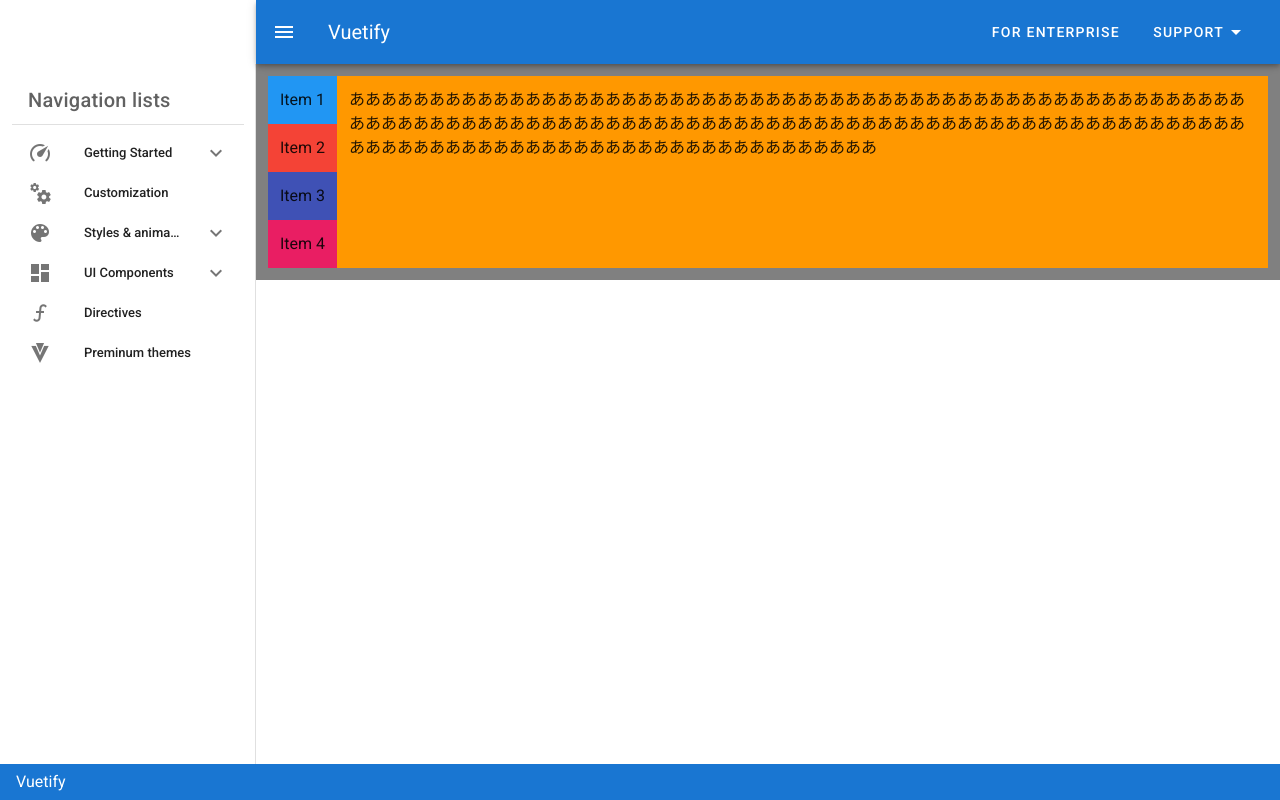
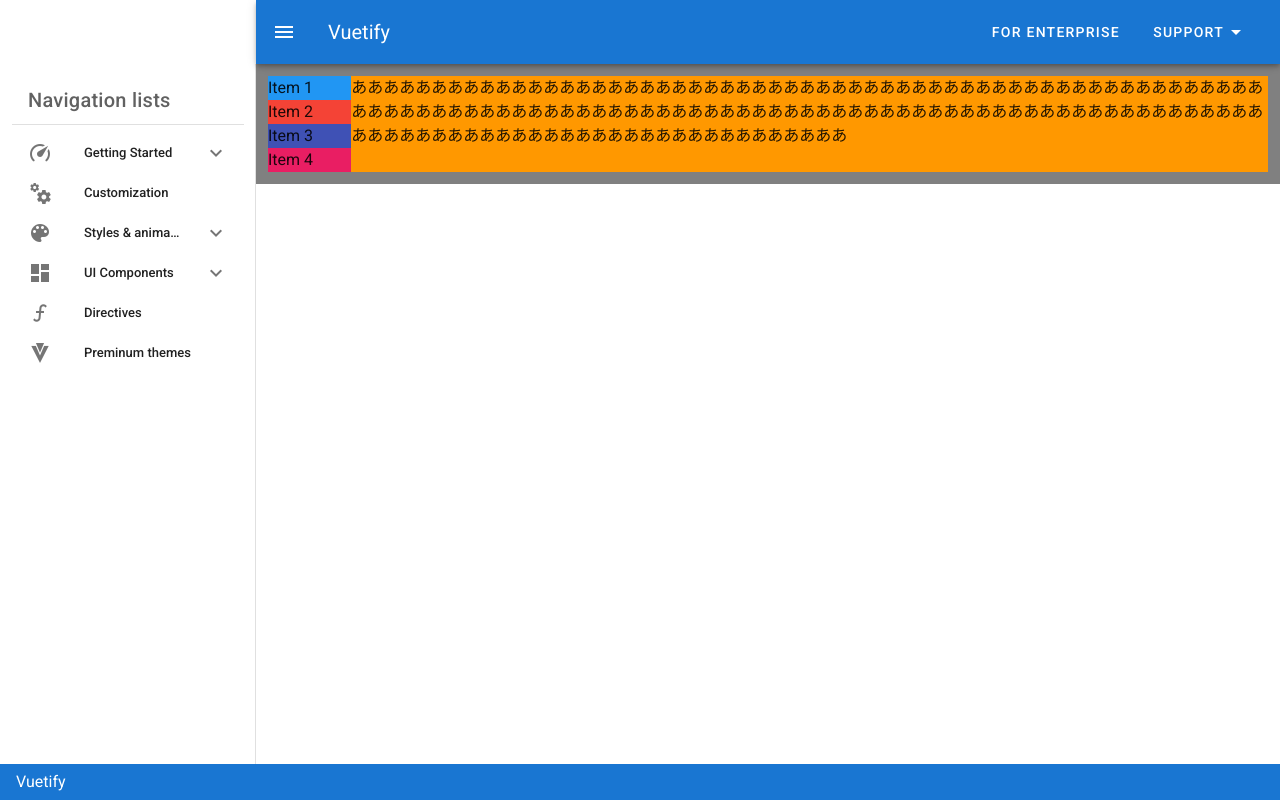
Before and after one commit to omatsu0/vuetify, a Vue app: page /github-issue-board in a window 1280 px wide. Built offline with nearby package versions, Linux system fonts and the light colour scheme.

Commit message:
これだと中央寄せにならん

```diff
--- a/src/views/github-issue-board.vue
+++ b/src/views/github-issue-board.vue
@@ -1,14 +1,14 @@
 <template>
   <v-container class="container gray">
-    <v-row class="container2 ma-0">
-      <v-col class="item blue">Item 1</v-col>
-      <v-col class="item red">Item 2</v-col>
-      <v-col class="item indigo">Item 3</v-col>
-      <v-col class="item pink">Item 4</v-col>
-    </v-row>
-    <v-row class="container3 ma-0">
-      <v-col class="orange">あああああああああああああああああああああああああああああああああああああああああああああああああああああああああああああああああああああああああああああああああああああああああああああああああああああああああああああああああああああああああああああああああああああああああああああああああ</v-col>
-    </v-row>
+    <v-col cols="1" class="container2">
+      <v-row class="item blue">Item 1</v-row>
+      <v-row class="item red">Item 2</v-row>
+      <v-row class="item indigo">Item 3</v-row>
+      <v-row class="item pink">Item 4</v-row>
+    </v-col>
+    <v-col class="container3">
+      <v-row class="orange">あああああああああああああああああああああああああああああああああああああああああああああああああああああああああああああああああああああああああああああああああああああああああああああああああああああああああああああああああああああああああああああああああああああああああああああああああ</v-row>
+    </v-col>
   </v-container>
 </template>
 
@@ -36,15 +36,9 @@
 .inline-block{
   display: inline-block;
 }
-.container2{
-  display: flex;
-  flex-direction: column;
-
-}
 .container3{
   display: flex;
   width:inherit;
   background-color: black;
 }
-
 </style>
```
